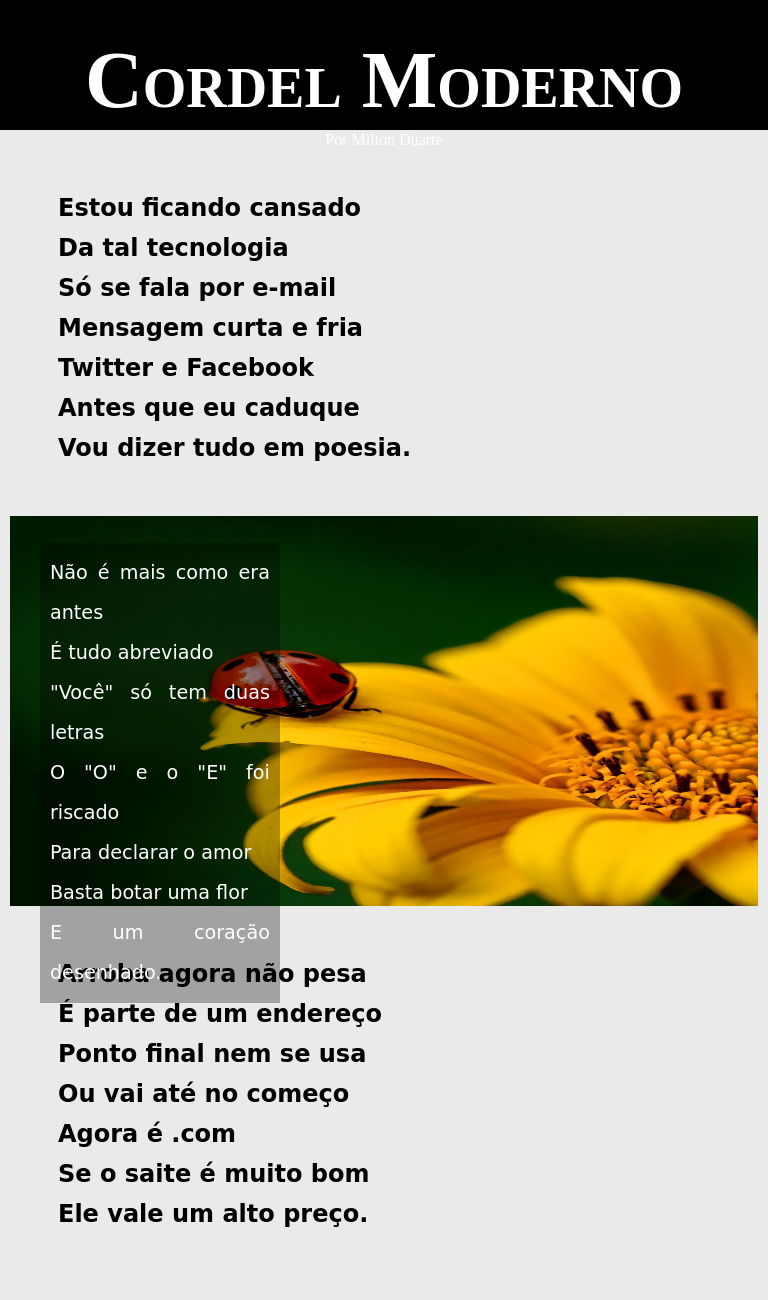
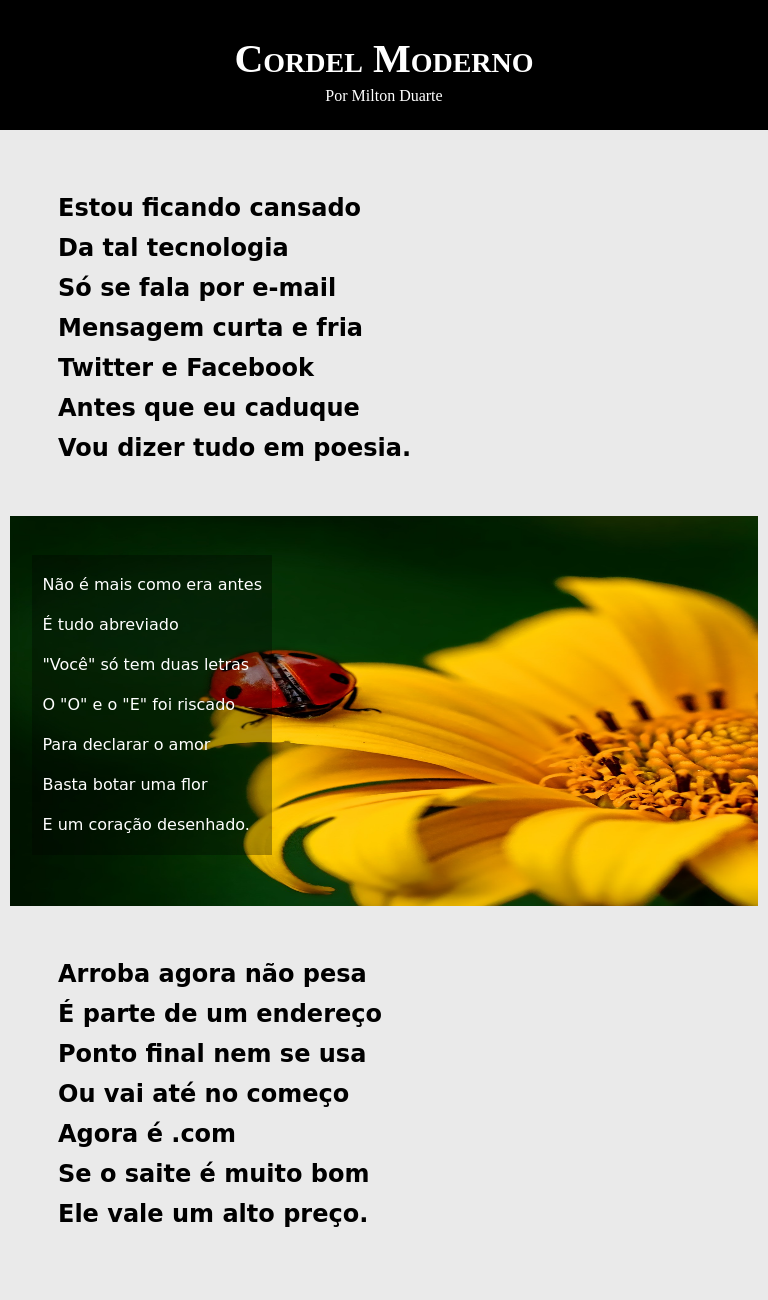
Before and after one commit to christiancaldeira/projeto-cordel, a plain HTML site: page index.html in a window 768 px wide. Shown: the top 1300 px of the page. Drawn offline with Linux system fonts and the light colour scheme.

Commit message:
erro Resolvido

```diff
--- a/style.css
+++ b/style.css
@@ -166,10 +166,11 @@ footer > h2 > a:hover {
 
 
 }
+/*Mobile and Mobile Devices*/
 
-@media (max-width: 400px) {
+@media screen and (min-width: 220px) and (max-width: 480px)  {
     header > h1 {
-        font-size: 2em;
+        font-size: 1.9em;
         padding: 0%;
     }
     div > p {
@@ -184,15 +185,20 @@ footer > h2 > a:hover {
     }
 }
 
-@media (min-width: 600px) {
+/*Tabletes e Ipads*/
+
+@media screen and (min-width: 481px) and (max-width: 768px) {
+    header > h1 {
+        font-size: 2.5em;
+    }
     div > p {
-        font-size: 1.2em;
+        font-size: 1em;
         line-height: 40px;
 
         position: absolute;
 
-        top: 7%;
-        left: 4%;
+        top: 10%;
+        left: 3%;
     }
 
 
```
